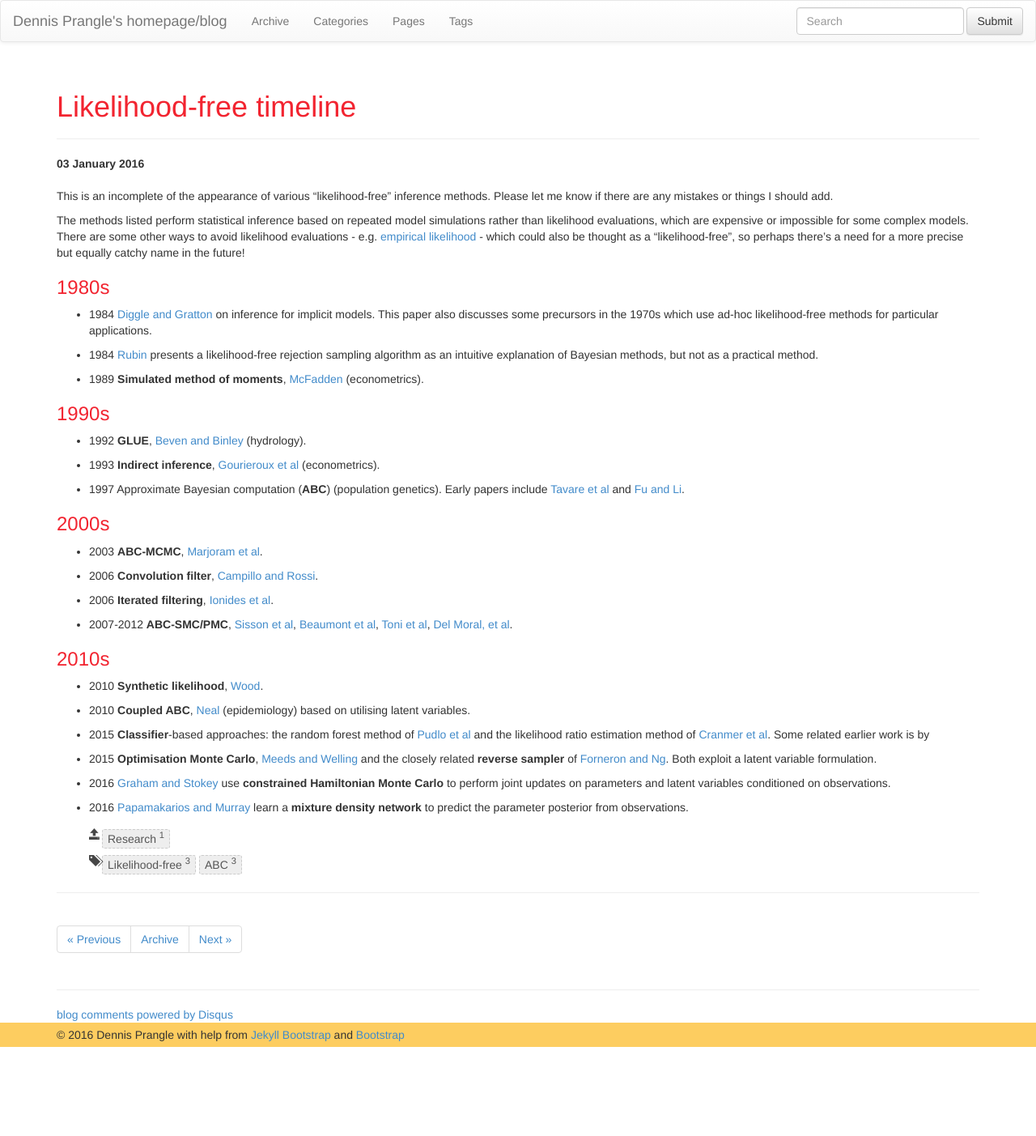
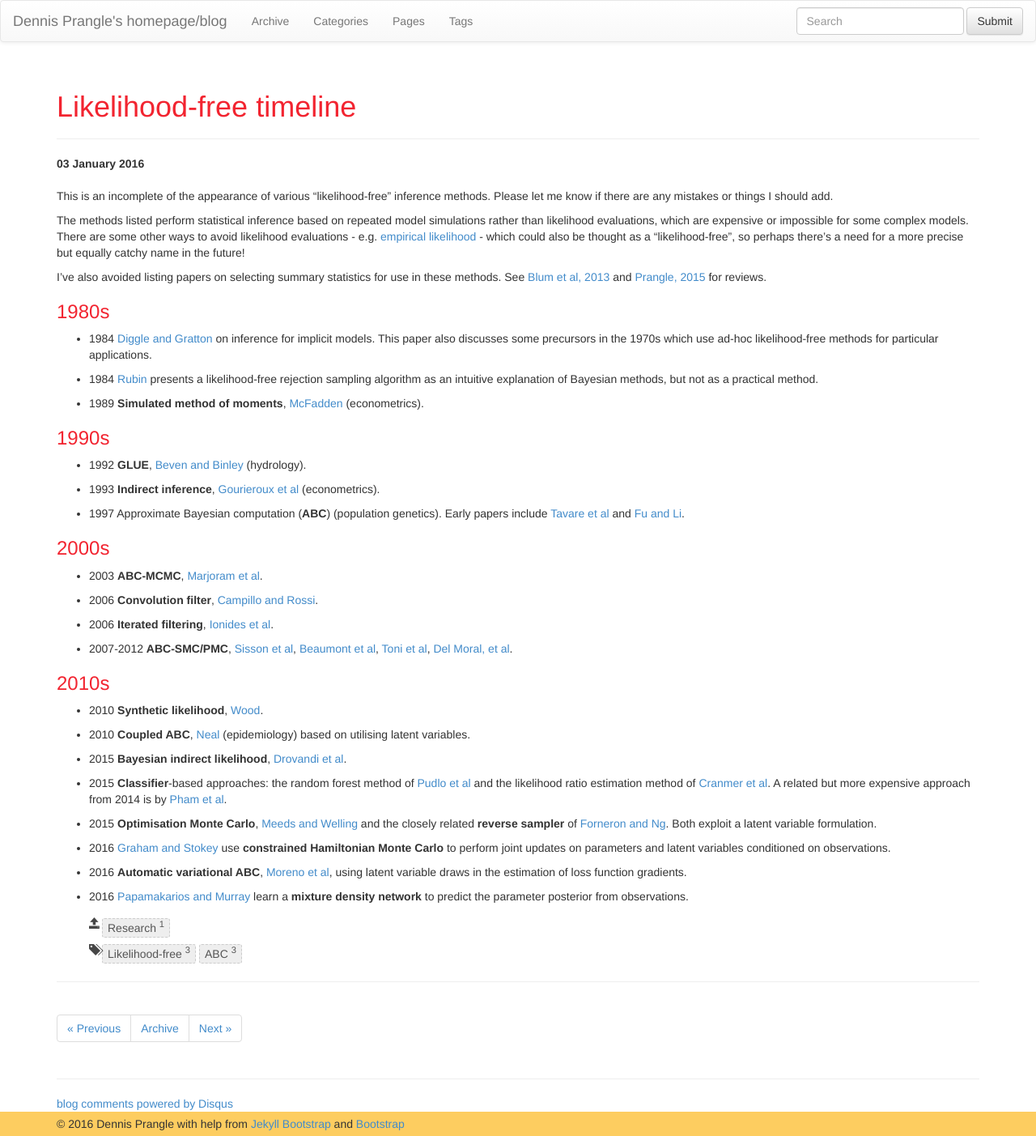
Before and after one commit to dennisprangle/dennisprangle.github.io, a Jekyll site: the page built from _posts/2016-01-03-LFtimeline.md, in a window 1280 px wide. Shown: the whole page at 81% size. Built offline with Jekyll 4.4.1, drawn with Linux system fonts in a browser that asks for light colours; nearby versions of some CDN libraries; comment, search, counter and statistics services are not loaded; before the commit the page ends 1293 px from its top, so only the background shows below that.

Commit message:
Add some new methods

```diff
--- a/_posts/2016-01-03-LFtimeline.md
+++ b/_posts/2016-01-03-LFtimeline.md
@@ -12,6 +12,9 @@ Please let me know if there are any mistakes or things I should add.
 
 The methods listed perform statistical inference based on repeated model simulations rather than likelihood evaluations, which are expensive or impossible for some complex models.
 There are some other ways to avoid likelihood evaluations - e.g. [empirical likelihood](http://www.pnas.org/content/110/4/1321.short) - which could also be thought as a "likelihood-free", so perhaps there's a need for a more precise but equally catchy name in the future!
+
+I've also avoided listing papers on selecting summary statistics for use in these methods.
+See [Blum et al, 2013](http://projecteuclid.org/euclid.ss/1369147911) and [Prangle, 2015](http://arxiv.org/abs/1512.05633) for reviews.
 
 ### 1980s
 
@@ -45,11 +48,16 @@ There are some other ways to avoid likelihood evaluations - e.g. [empirical like
 
 - 2010 **Coupled ABC**, [Neal](http://link.springer.com/article/10.1007/s11222-010-9216-x) (epidemiology) based on utilising latent variables.
 
-- 2015 **Classifier**-based approaches: the random forest method of [Pudlo et al](http://bioinformatics.oxfordjournals.org/content/early/2015/12/23/bioinformatics.btv684.abstract) and the likelihood ratio estimation method of [Cranmer et al](http://arxiv.org/abs/1506.02169). Some related earlier work is by
+- 2015 **Bayesian indirect likelihood**, [Drovandi et al](http://projecteuclid.org/euclid.ss/1425492441).
+
+- 2015 **Classifier**-based approaches: the random forest method of [Pudlo et al](http://bioinformatics.oxfordjournals.org/content/early/2015/12/23/bioinformatics.btv684.abstract) and the likelihood ratio estimation method of [Cranmer et al](http://arxiv.org/abs/1506.02169). A related but more expensive approach from 2014 is by [Pham et al](http://onlinelibrary.wiley.com/doi/10.1002/sta4.56/abstract).
 
 - 2015 **Optimisation Monte Carlo**, [Meeds and Welling](http://papers.nips.cc/paper/5881-optimization-monte-carlo-efficient-and-embarrassingly-parallel-likelihood-free-inference) and the closely related **reverse sampler** of [Forneron and Ng](http://arxiv.org/abs/1506.04017).
 Both exploit a latent variable formulation.
 
 - 2016 [Graham and Stokey](http://arxiv.org/abs/1605.07826) use **constrained Hamiltonian Monte Carlo** to perform joint updates on parameters and latent variables conditioned on observations.
 
+- 2016 **Automatic variational ABC**, [Moreno et al](https://arxiv.org/abs/1606.08549), using latent
+variable draws in the estimation of loss function gradients.
+
 - 2016 [Papamakarios and Murray](http://arxiv.org/abs/1605.06376) learn a **mixture density network** to predict the parameter posterior from observations.
```
